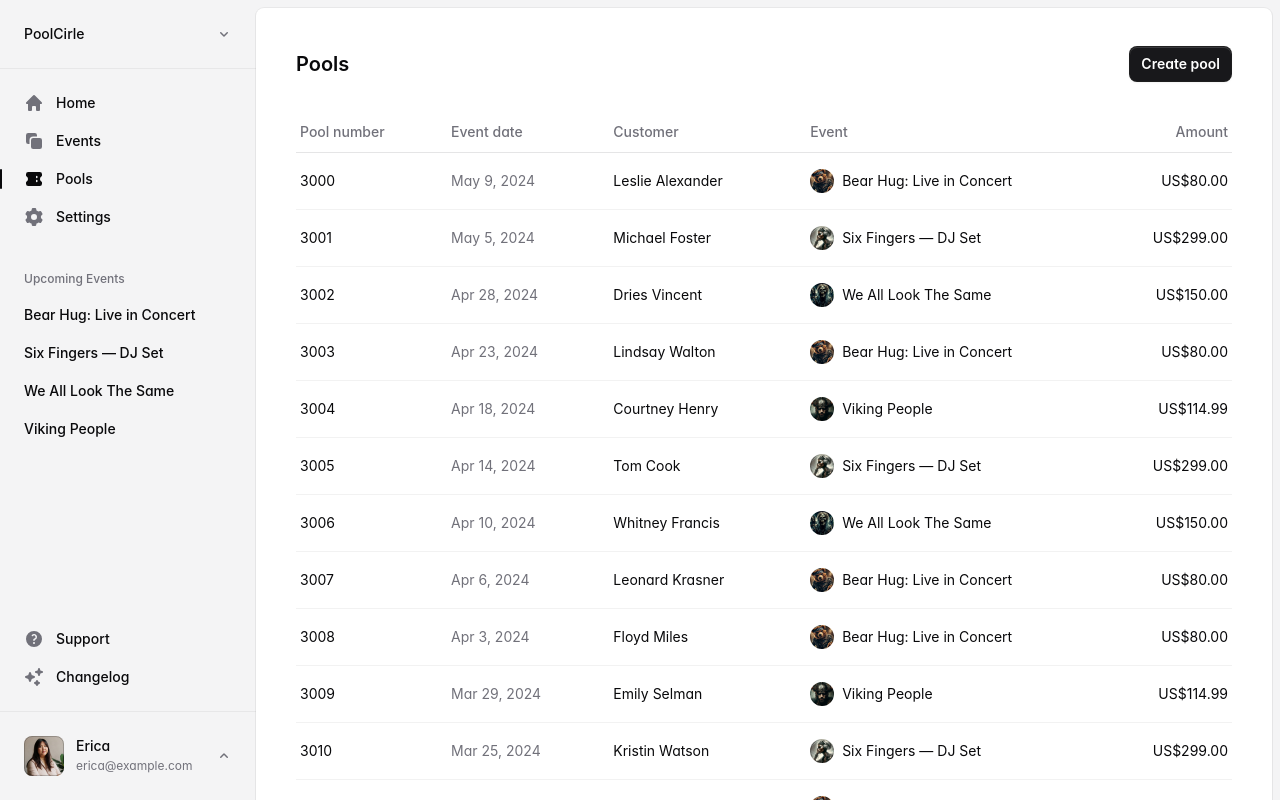
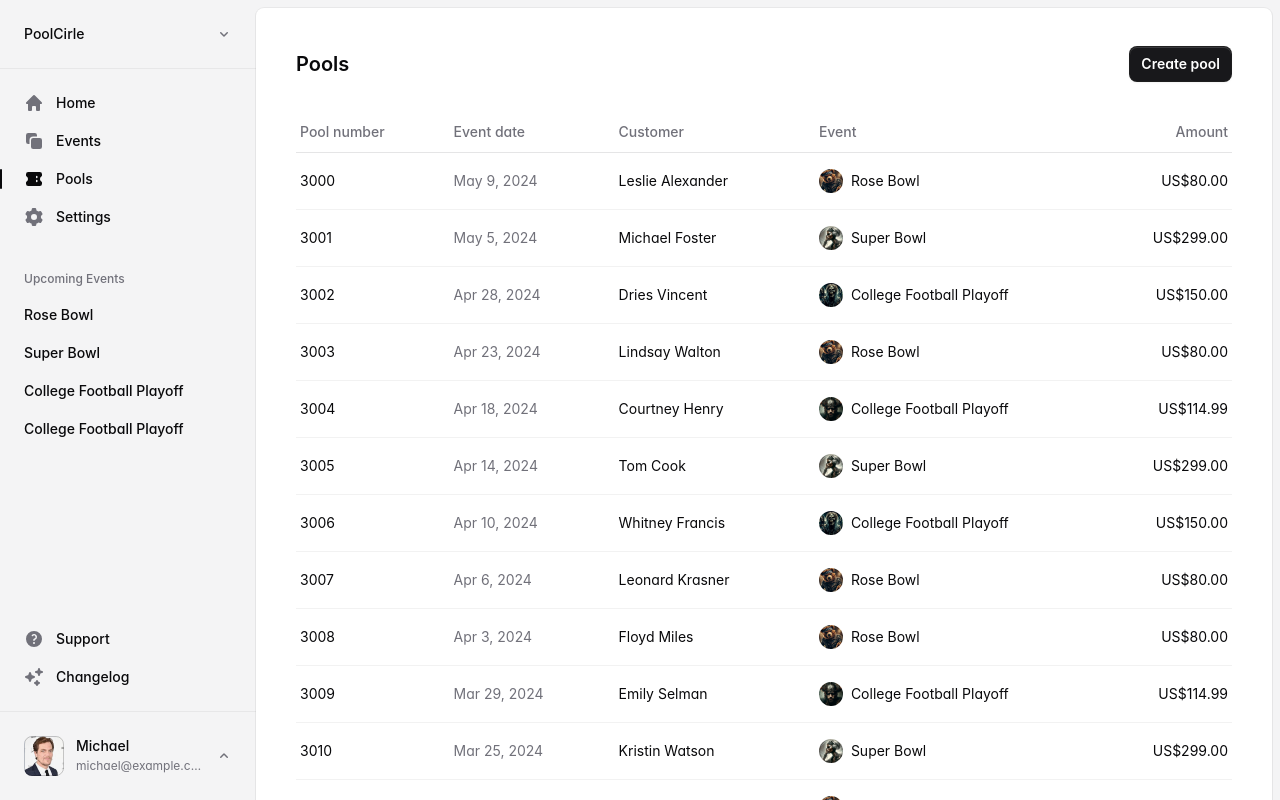
Before and after one commit to dshyryayev/poolcirle, a Next.js app: page /pools in a window 1280 px wide. Shown: the top 800 px of the page. Built offline with nearby package versions, Linux system fonts and the light colour scheme; a web font is replaced by a local one.

Commit message:
change avatars

```diff
--- a/src/app/application-layout.tsx
+++ b/src/app/application-layout.tsx
@@ -170,11 +170,11 @@ export function ApplicationLayout({
             <Dropdown>
               <DropdownButton as={SidebarItem}>
                 <span className="flex min-w-0 items-center gap-3">
-                  <Avatar src="/users/erica.jpg" className="size-10" square alt="" />
+                  <Avatar src="/users/michael.jpg" className="size-10" square alt="" />
                   <span className="min-w-0">
-                    <span className="block truncate text-sm/5 font-medium text-zinc-950 dark:text-white">Erica</span>
+                    <span className="block truncate text-sm/5 font-medium text-zinc-950 dark:text-white">Michael</span>
                     <span className="block truncate text-xs/5 font-normal text-zinc-500 dark:text-zinc-400">
-                      erica@example.com
+                      michael@example.com
                     </span>
                   </span>
                 </span>
--- a/src/app/page.tsx
+++ b/src/app/page.tsx
@@ -12,7 +12,7 @@ export default async function Home() {
 
   return (
     <>
-      <Heading>Good afternoon, Erica</Heading>
+      <Heading>Good afternoon, Michael</Heading>
       <div className="mt-8 flex items-end justify-between">
         <Subheading>Overview</Subheading>
         <div>
--- a/src/data.ts
+++ b/src/data.ts
@@ -725,11 +725,11 @@ export async function getEvents() {
   return [
     {
       id: 1000,
-      name: 'Bear Hug: Live in Concert',
+      name: 'Rose Bowl',
       url: '/events/1000',
       date: 'May 20, 2024',
       time: '10 PM',
-      location: 'Harmony Theater, Winnipeg, MB',
+      location: 'Rose Bowl stadium, Pasadena, CA',
       totalRevenue: '$102,552',
       totalRevenueChange: '+3.2%',
       ticketsAvailable: 500,
@@ -743,11 +743,11 @@ export async function getEvents() {
     },
     {
       id: 1001,
-      name: 'Six Fingers — DJ Set',
+      name: 'Super Bowl',
       url: '/events/1001',
       date: 'Jun 2, 2024',
       time: '8 PM',
-      location: 'Moonbeam Arena, Uxbridge, ON',
+      location: 'SoFi Stadium, Los Angeles, CA',
       totalRevenue: '$24,115',
       totalRevenueChange: '+3.2%',
       ticketsAvailable: 150,
@@ -761,11 +761,11 @@ export async function getEvents() {
     },
     {
       id: 1002,
-      name: 'We All Look The Same',
+      name: 'College Football Playoff',
       url: '/events/1002',
       date: 'Aug 5, 2024',
       time: '4 PM',
-      location: 'Electric Coliseum, New York, NY',
+      location: 'SoFi Stadium, Los Angeles, CA',
       totalRevenue: '$40,598',
       totalRevenueChange: '+3.2%',
       ticketsAvailable: 275,
@@ -779,11 +779,11 @@ export async function getEvents() {
     },
     {
       id: 1003,
-      name: 'Viking People',
+      name: 'College Football Playoff',
       url: '/events/1003',
       date: 'Dec 31, 2024',
       time: '8 PM',
-      location: 'Tapestry Hall, Cambridge, ON',
+      location: 'SoFi Stadium, Los Angeles, CA',
       totalRevenue: '$3,552',
       totalRevenueChange: '+3.2%',
       ticketsAvailable: 40,
```
Also changed, not shown: public/users/michael.jpg (added).
